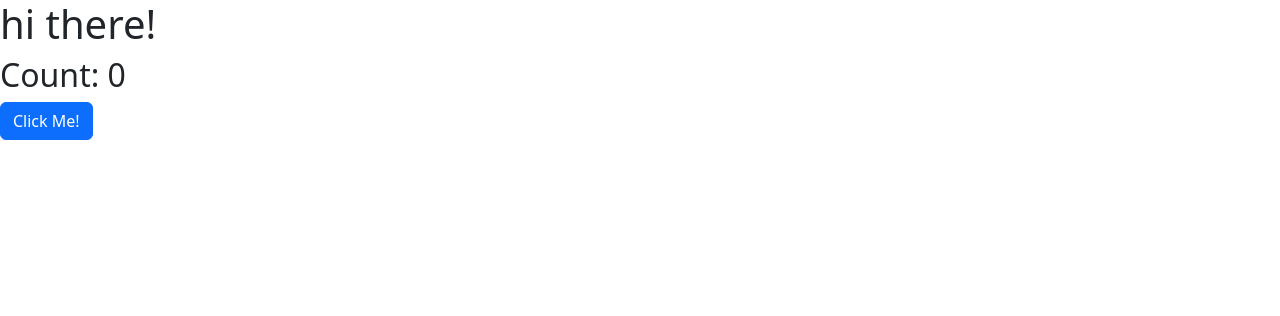
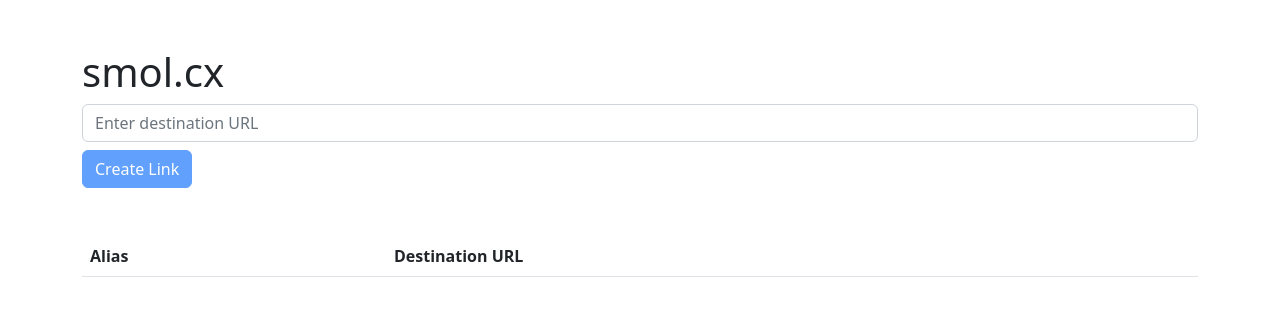
Before and after one commit to joseph-bravo/smol-cx, a Next.js app: page / in a window 1280 px wide. Shown: the top 316 px of the page. Built offline with nearby package versions, Linux system fonts and the light colour scheme.

Commit message:
form works todo: handle fetch request to generate link

```diff
--- /dev/null
+++ b/components/LinkGenerator.tsx
@@ -0,0 +1,74 @@
+import { Stack, Form, Button } from 'react-bootstrap';
+import { Formik } from 'formik';
+import { object, string } from 'yup';
+
+const formSchema = object({
+  destinationUrl: string().url().required()
+});
+
+const LinkGenerator = () => {
+  return (
+    <>
+      <Stack>
+        <Formik
+          initialValues={{ destinationUrl: '' }}
+          validationSchema={formSchema}
+          onSubmit={(values, { setSubmitting }) => {
+            console.log(values);
+          }}
+          validateOnChange={true}
+          validateOnMount={true}
+        >
+          {({
+            handleSubmit,
+            handleChange,
+            values,
+            touched,
+            setFieldTouched,
+            isSubmitting,
+            isValid,
+            errors
+          }) => (
+            <Form noValidate onSubmit={handleSubmit}>
+              <Form.Group controlId="destination_url">
+                <Form.Control
+                  required
+                  onChange={handleChange}
+                  name="destinationUrl"
+                  value={values.destinationUrl}
+                  type="text"
+                  isInvalid={
+                    touched.destinationUrl && errors.destinationUrl
+                      ? true
+                      : false
+                  }
+                  onFocus={() => setFieldTouched('destinationUrl', true)}
+                  isValid={touched.destinationUrl && !errors.destinationUrl}
+                  placeholder="Enter destination URL"
+                />
+                <Form.Control.Feedback type="invalid">
+                  {errors.destinationUrl
+                    ? errors.destinationUrl.replace(
+                        'destinationUrl',
+                        'Destination URL'
+                      )
+                    : null}
+                </Form.Control.Feedback>
+                <Form.Control.Feedback>Looks good!</Form.Control.Feedback>
+              </Form.Group>
+              <Button
+                className="mt-2"
+                type="submit"
+                disabled={!isValid || isSubmitting}
+              >
+                Create Link
+              </Button>
+            </Form>
+          )}
+        </Formik>
+      </Stack>
+    </>
+  );
+};
+
+export default LinkGenerator;
--- /dev/null
+++ b/components/LinkList.tsx
@@ -0,0 +1,25 @@
+import { ShortenedLink } from 'interfaces';
+import { Table } from 'react-bootstrap';
+
+const LinkList = (props: { links: ShortenedLink[] }) => {
+  const links = props.links ? props.links : [];
+  return (
+    <Table>
+      <thead>
+        <tr>
+          <th>Alias</th>
+          <th>Destination URL</th>
+        </tr>
+      </thead>
+      <tbody>
+        {links.map(link => (
+          <tr key={link.alias}>
+            <td>{link.alias}</td>
+            <td>{link.destination_url}</td>
+          </tr>
+        ))}
+      </tbody>
+    </Table>
+  );
+};
+export default LinkList;
--- /dev/null
+++ b/interfaces/index.d.ts
@@ -0,0 +1,4 @@
+export interface ShortenedLink {
+  alias: string;
+  destination_url: string;
+}
--- a/package.json
+++ b/package.json
@@ -10,6 +10,7 @@
   },
   "dependencies": {
     "bootstrap": "^5.2.0",
+    "formik": "^2.2.9",
     "next": "12.2.2",
     "pg": "^8.7.3",
     "react": "18.2.0",
--- a/pages/index.tsx
+++ b/pages/index.tsx
@@ -1,17 +1,22 @@
-import { useState } from 'react';
-import { Button } from 'react-bootstrap';
+import { Container, Row, Col } from 'react-bootstrap';
+import LinkGenerator from 'components/LinkGenerator';
+import LinkList from 'components/LinkList';
 
 const Home = () => {
-  const [count, setCount] = useState(0);
-
   return (
-    <div>
-      <h1>hi there!</h1>
-      <h2>Count: {count}</h2>
-      <Button onClick={() => setCount(count + 1)} variant="primary">
-        Click Me!
-      </Button>
-    </div>
+    <Container>
+      <Row>
+        <Col className="py-5">
+          <h1>smol.cx</h1>
+          <LinkGenerator />
+        </Col>
+      </Row>
+      <Row>
+        <Col>
+          <LinkList links={[]} />
+        </Col>
+      </Row>
+    </Container>
   );
 };
 
```
Also changed, not shown: 1 other file (tests, documents, lock files or other folders).
